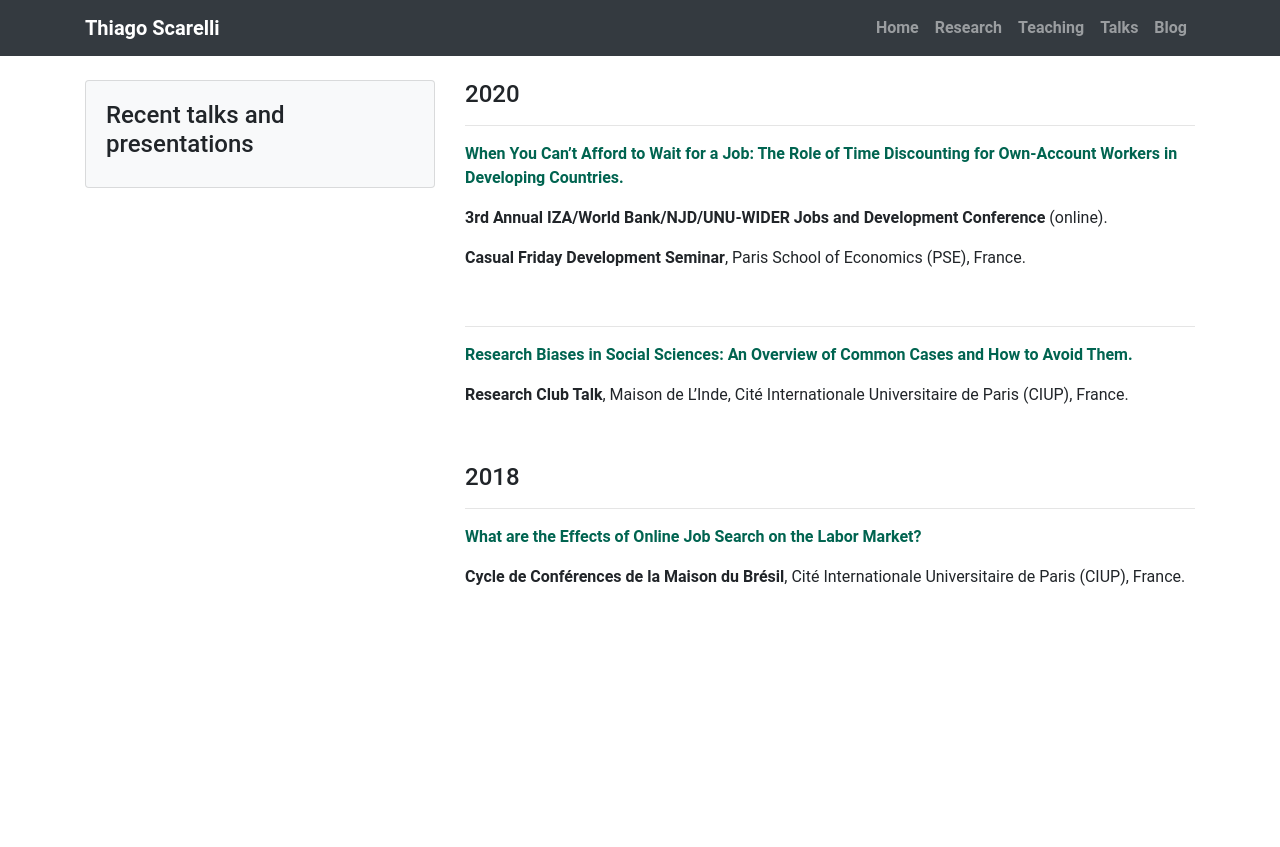
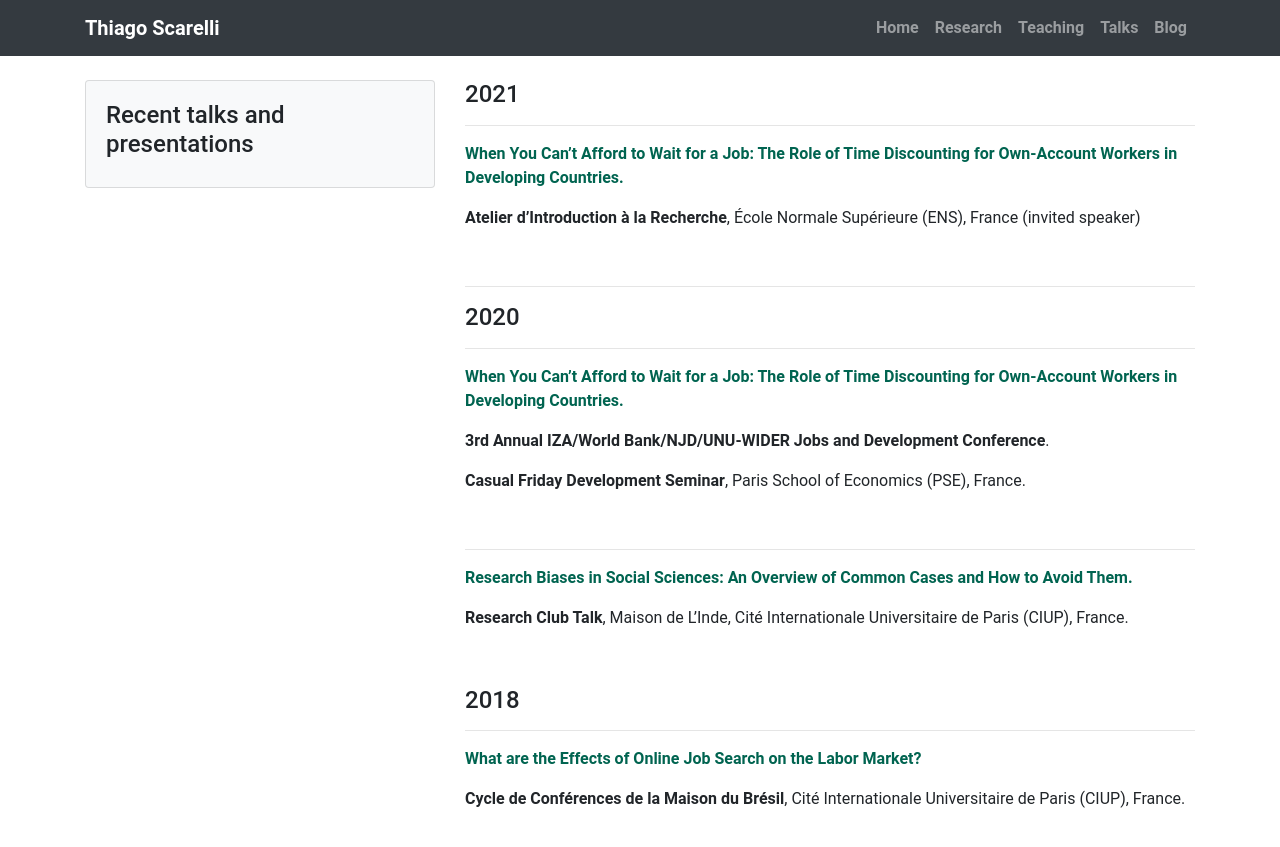
Before and after one commit to thiagoscarelli/thiagoscarelli.github.io, a Jekyll site: the page built from _pages/talks.md, in a window 1280 px wide. Shown: the top 847 px of the page. Built offline with Jekyll 4.4.1, drawn with Linux system fonts in a browser that asks for light colours.

Commit message:
Update talks.md

```diff
--- a/_pages/talks.md
+++ b/_pages/talks.md
@@ -3,6 +3,17 @@
 permalink: talks.html
 title: Recent talks and presentations
 ---
+
+#### 2021
+
+<hr>
+
+<b>[When You Can't Afford to Wait for a Job: The Role of Time Discounting for Own-Account Workers in Developing Countries.](https://hal-pse.archives-ouvertes.fr/halshs-03288728v1){:target="_blank"}</b>
+
+**Atelier d'Introduction à la Recherche**, École Normale Supérieure (ENS), France (invited speaker)
+
+<br>
+<hr>
 
 #### 2020
 
@@ -10,7 +21,7 @@
 
 <b>[When You Can't Afford to Wait for a Job: The Role of Time Discounting for Own-Account Workers in Developing Countries.](https://hal-pse.archives-ouvertes.fr/halshs-03288728v1){:target="_blank"}</b>
 
-**3rd Annual IZA/World Bank/NJD/UNU-WIDER Jobs and Development Conference** (online).
+**3rd Annual IZA/World Bank/NJD/UNU-WIDER Jobs and Development Conference**.
 
 **Casual Friday Development Seminar**, Paris School of Economics (PSE), France.
 
```
